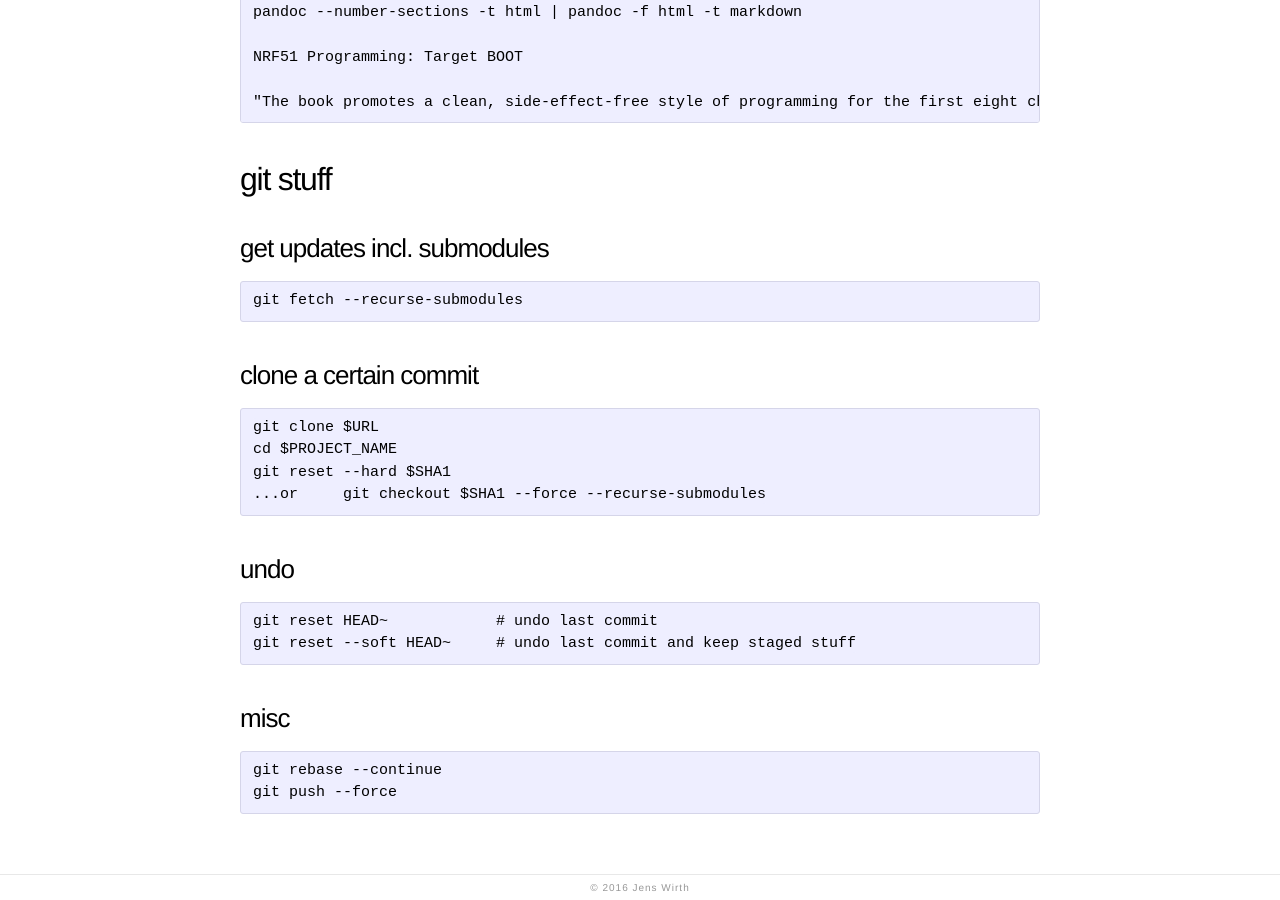
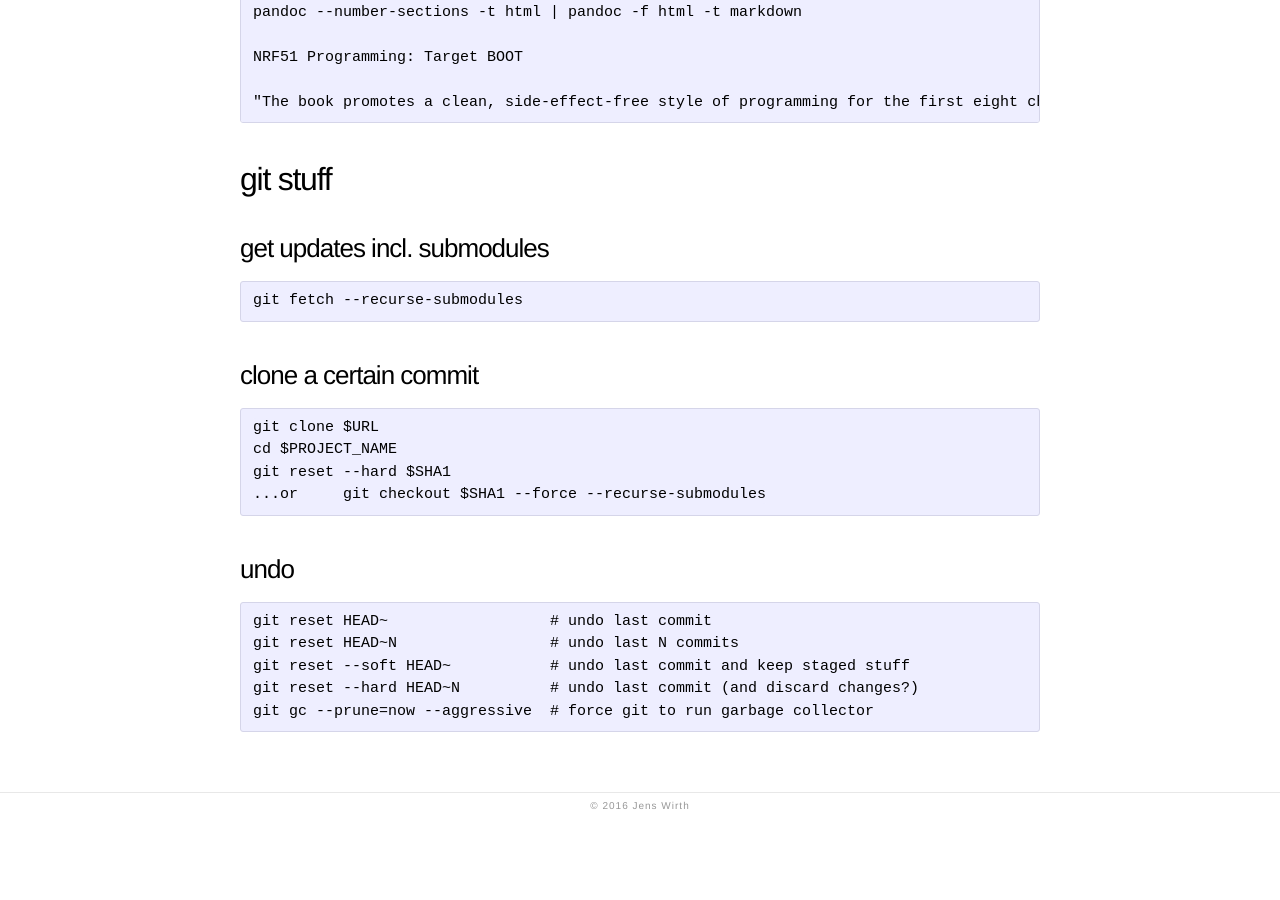
Before and after one commit to jewirth/jewirth.github.io, a Jekyll site: the page built from syntax.md, in a window 1280 px wide and 900 px high, scrolled down 11265 px. Built offline with Jekyll 4.4.1, drawn with Linux system fonts in a browser that asks for light colours; after the commit the page ends 12083 px from its top, so only the background shows below that.

Commit message:
Update syntax.md

```diff
--- a/syntax.md
+++ b/syntax.md
@@ -515,9 +515,8 @@ Here you'll see a mess of syntax snippets that I found useful at some point in m
     ...or     git checkout $SHA1 --force --recurse-submodules
 
 ## undo
-    git reset HEAD~            # undo last commit
-    git reset --soft HEAD~     # undo last commit and keep staged stuff
-
-## misc
-    git rebase --continue
-    git push --force
+    git reset HEAD~                  # undo last commit
+    git reset HEAD~N                 # undo last N commits
+    git reset --soft HEAD~           # undo last commit and keep staged stuff
+    git reset --hard HEAD~N          # undo last commit (and discard changes?)
+    git gc --prune=now --aggressive  # force git to run garbage collector
```
